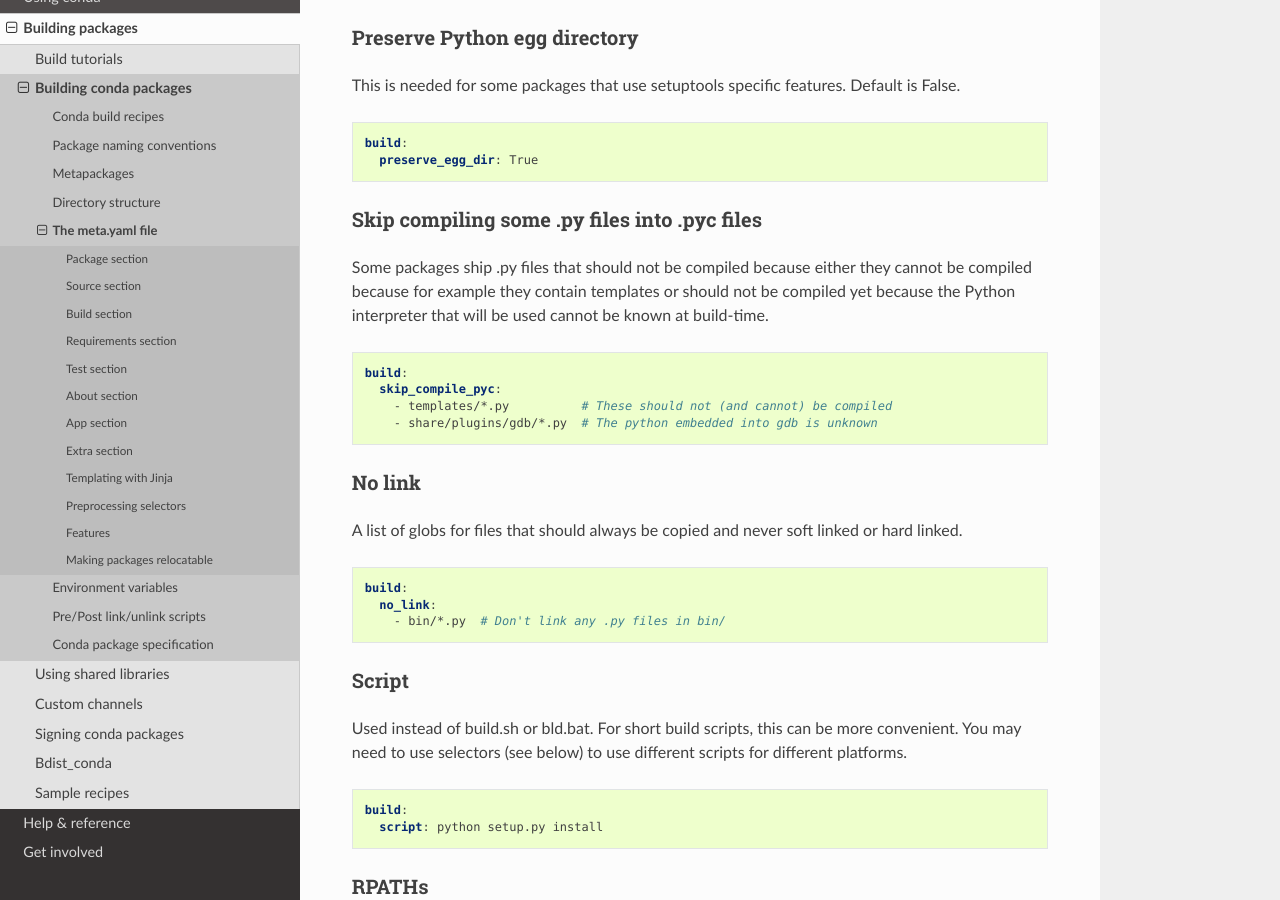
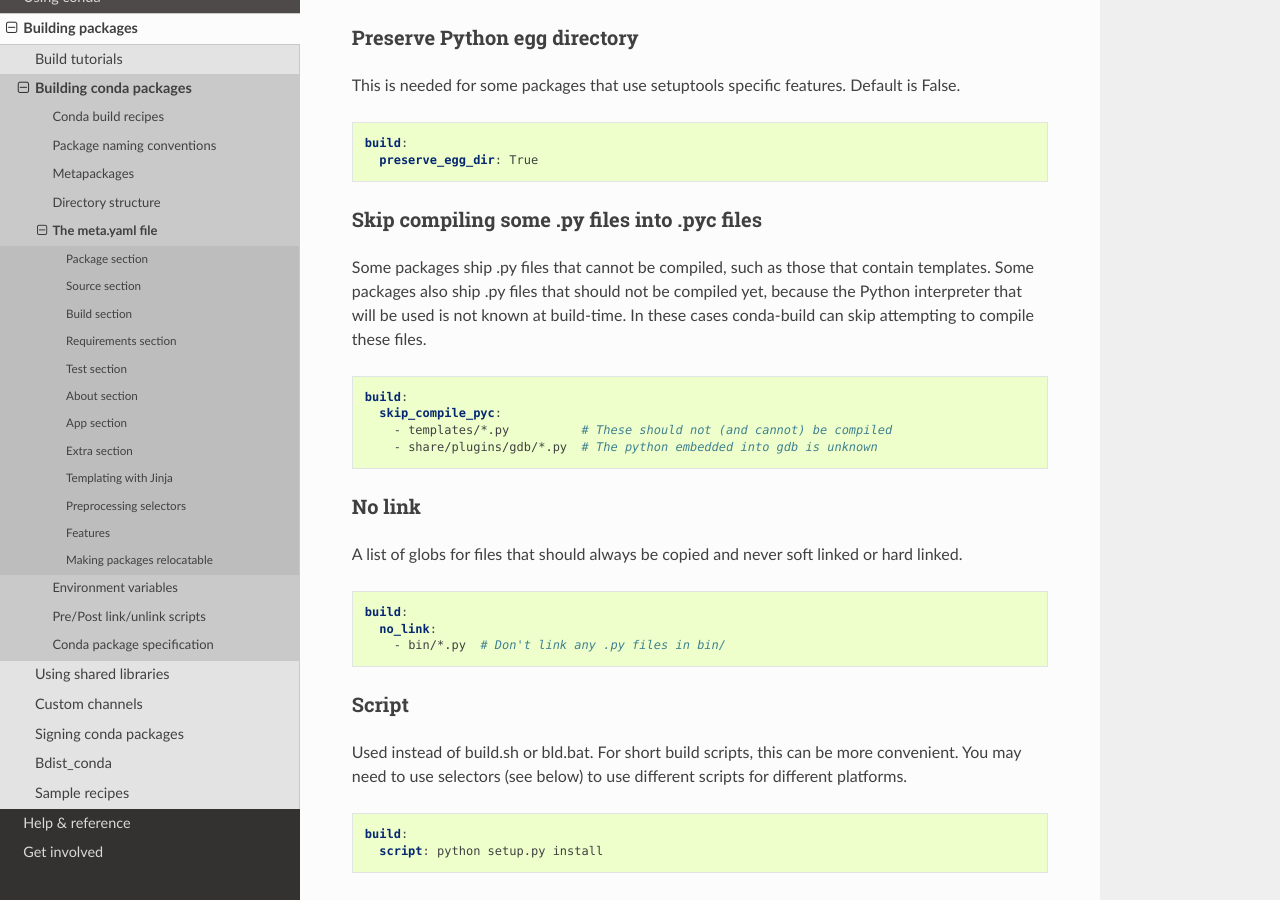
Before and after one commit to conda/conda-docs, a Sphinx documentation site: the page built from docs/source/building/meta-yaml.rst, in a window 1280 px wide and 900 px high, scrolled down 5443 px. Built offline with Sphinx 7.4.7 and the Read the Docs theme 2.0.0, drawn with Linux system fonts in a browser that asks for light colours.

Commit message:
clarify text
clarify text

```diff
--- a/docs/source/building/environment-vars.rst
+++ b/docs/source/building/environment-vars.rst
@@ -223,7 +223,7 @@ Environment variables that affect the build process
        ``110``, or ``111``.
    * - ``CONDA_PREFIX``
      - This is the path to the conda environment used to build the package,
-       e.g. ``/path/to/conda/env``. Useful to pass as the environment prefix
+       such as ``/path/to/conda/env``. Useful to pass as the environment prefix
        parameter to various conda tools, usually labeled
        ``-p`` or ``--prefix``.
 
--- a/docs/source/building/meta-yaml.rst
+++ b/docs/source/building/meta-yaml.rst
@@ -218,9 +218,10 @@ This is needed for some packages that use setuptools specific features. Default
 Skip compiling some .py files into .pyc files
 ~~~~~~~~~~~~~~~~~~~~~~~~~~~~~~~~~~~~~~~~~~~~~
 
-Some packages ship .py files that should not be compiled because either they cannot be
-compiled because for example they contain templates or should not be compiled yet because
-the Python interpreter that will be used cannot be known at build-time.
+Some packages ship .py files that cannot be compiled, such as those that contain
+templates. Some packages also ship .py files that should not be compiled yet,
+because the Python interpreter that will be used is not known at build-time. In
+these cases conda-build can skip attempting to compile these files.
 
 .. code-block:: yaml
 
```
